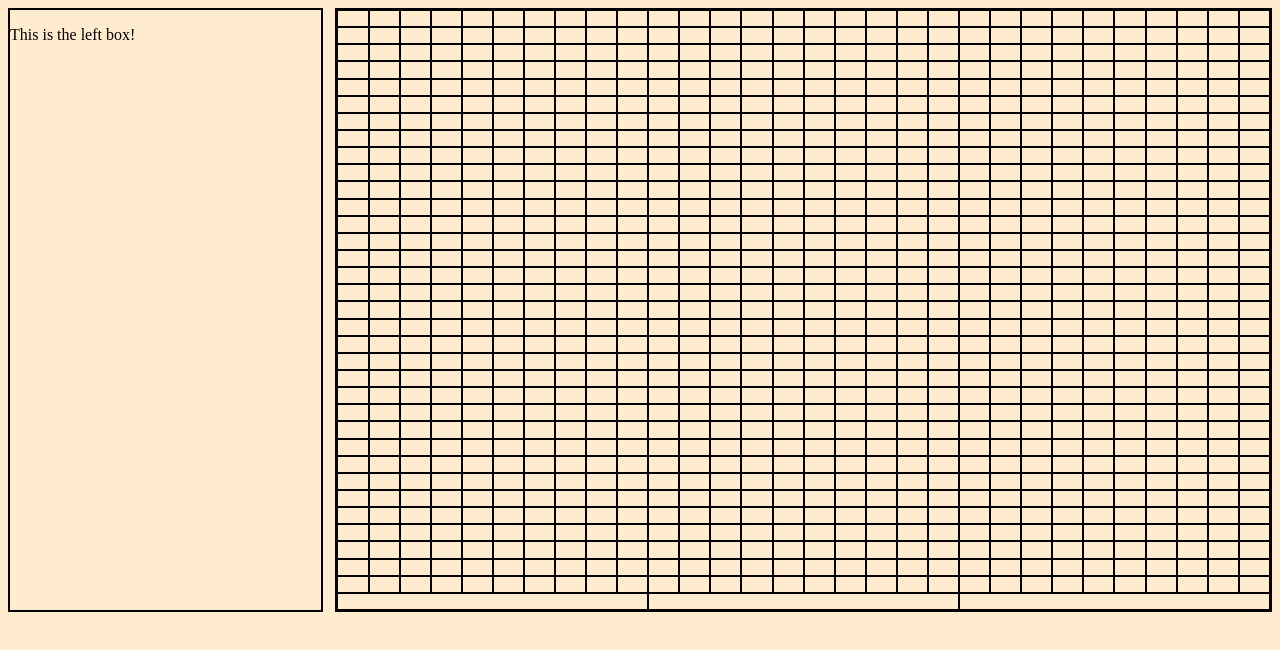
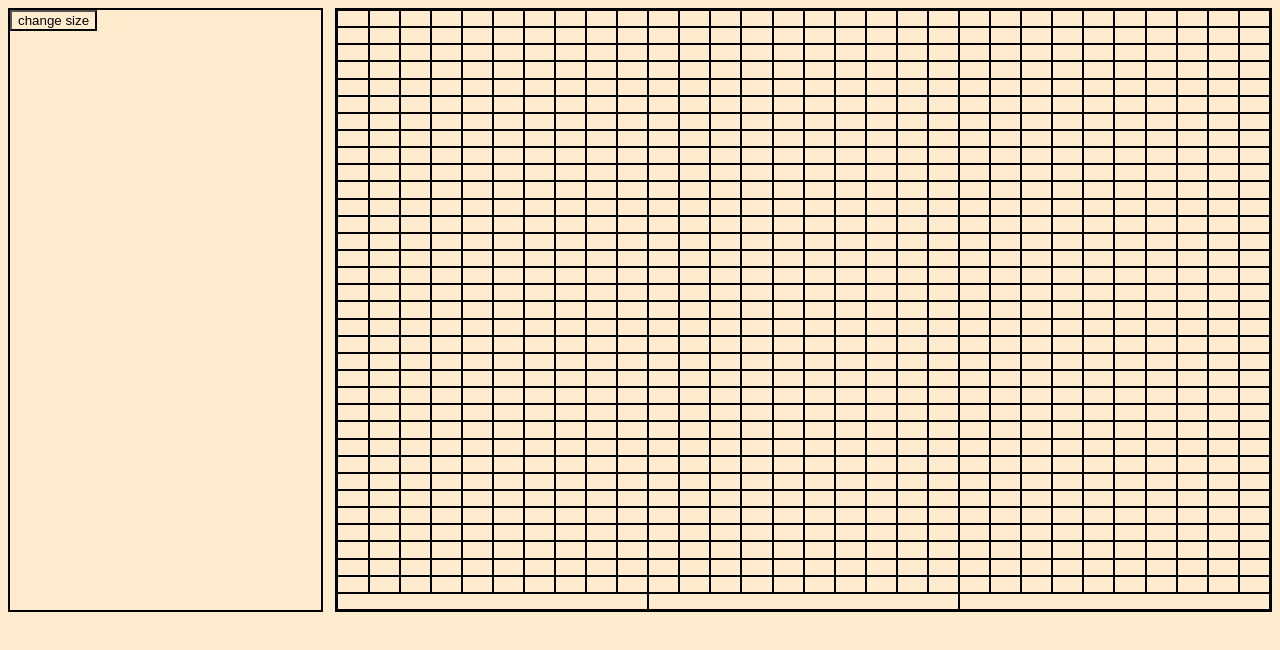
Before and after one commit to Elifnull/Odin-Projects, a plain HTML site: page etch-a-sketch/index.html in a window 1280 px wide. Drawn offline with Linux system fonts and the light colour scheme.

```diff
--- a/etch-a-sketch/index.html
+++ b/etch-a-sketch/index.html
@@ -11,7 +11,9 @@
     <body>
         <div class="main-body">
             <div class="leftMainBodyTextContainer">
-                <p>This is the left box!</p>
+                <div>
+                    <button>change size</button>
+                </div>
             </div>
             <div class="rightMainBodyEtchSketchContinaer" id="Etch-a-Sketch">
 
```
